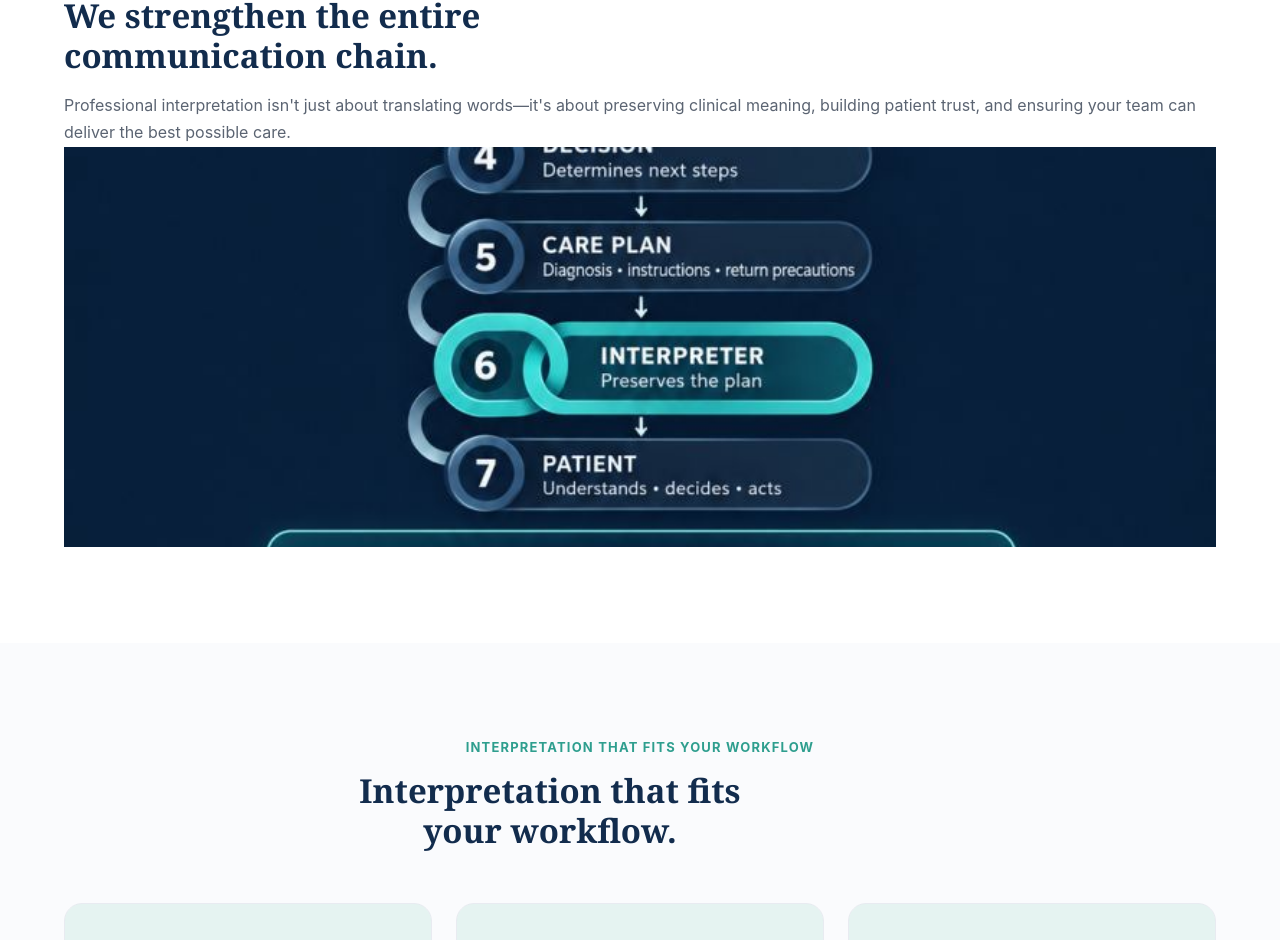
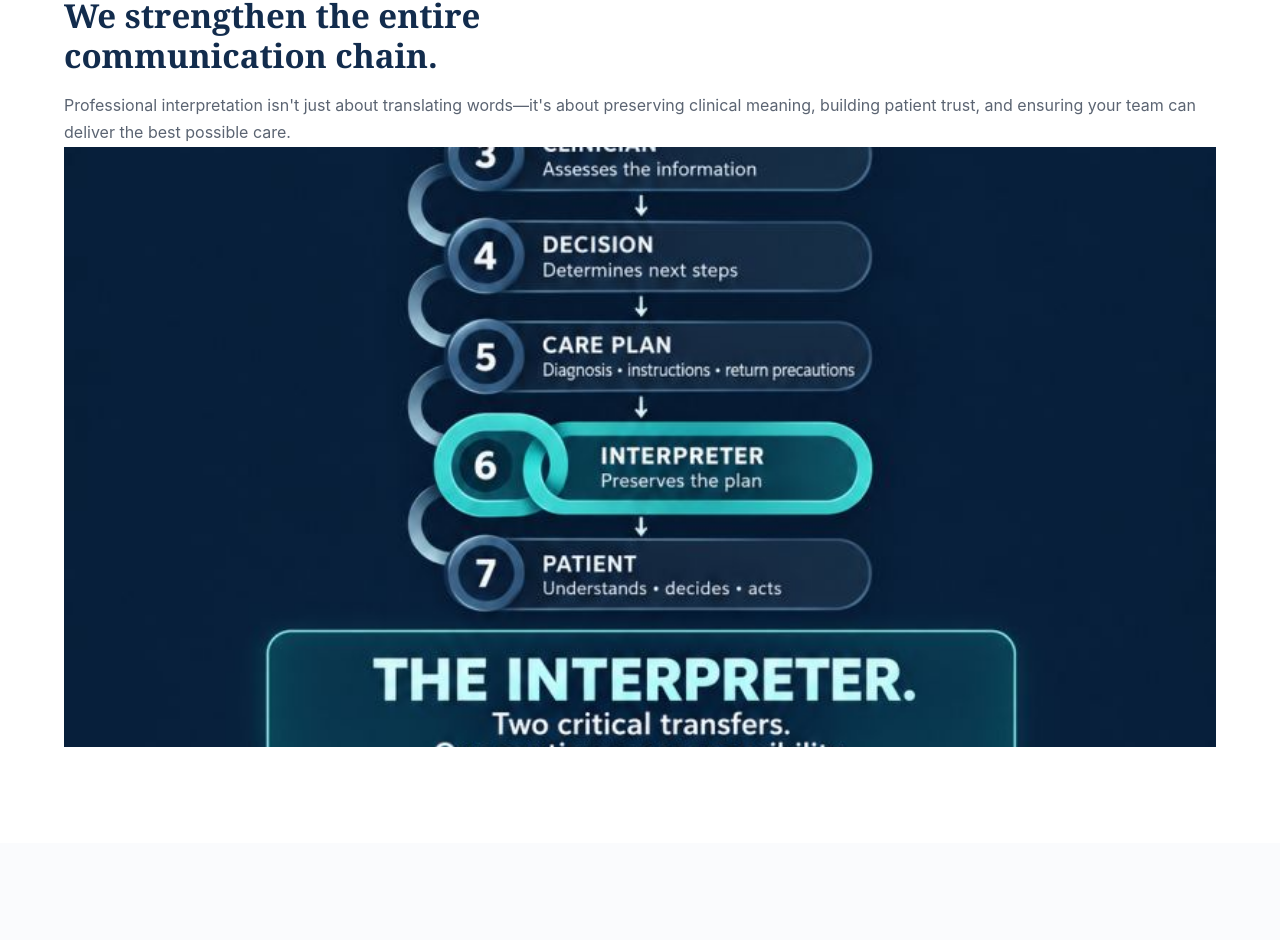
Before and after one commit to cephleau/catena-mvp, a Next.js app: page / in a window 1280 px wide. Shown: the part 2850-3790 px from the top of the page. Built offline with nearby package versions, Linux system fonts and the light colour scheme.

Commit message:
fix: increase chainImageWrapper height to show full image (400px→600px)

```diff
--- a/app/page.module.css
+++ b/app/page.module.css
@@ -767,7 +767,8 @@
 .chainImageWrapper {
   flex: 1;
   position: relative;
-  height: 400px;
+  height: 600px;
+  min-height: 500px;
 }
 
 .chainImg {
```
